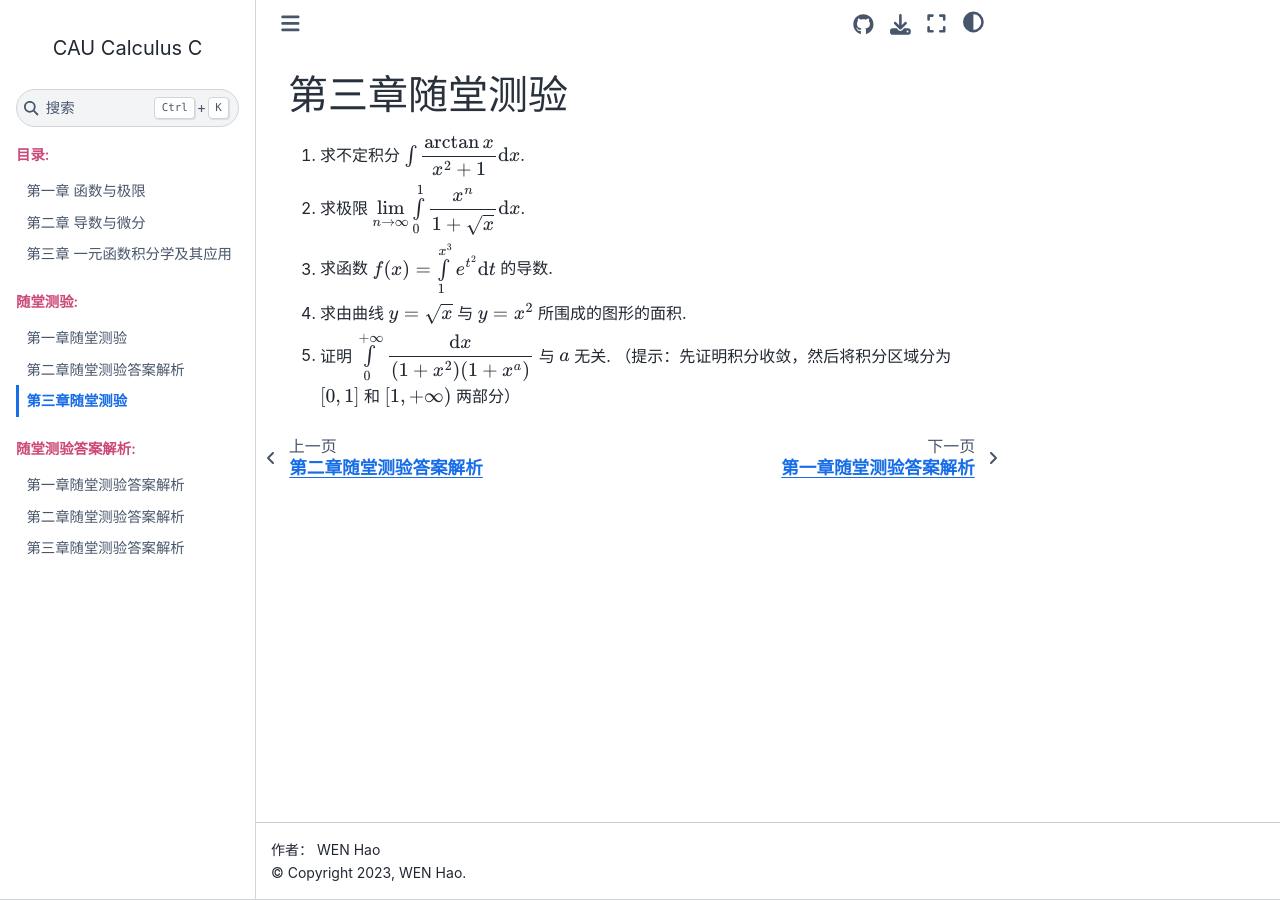
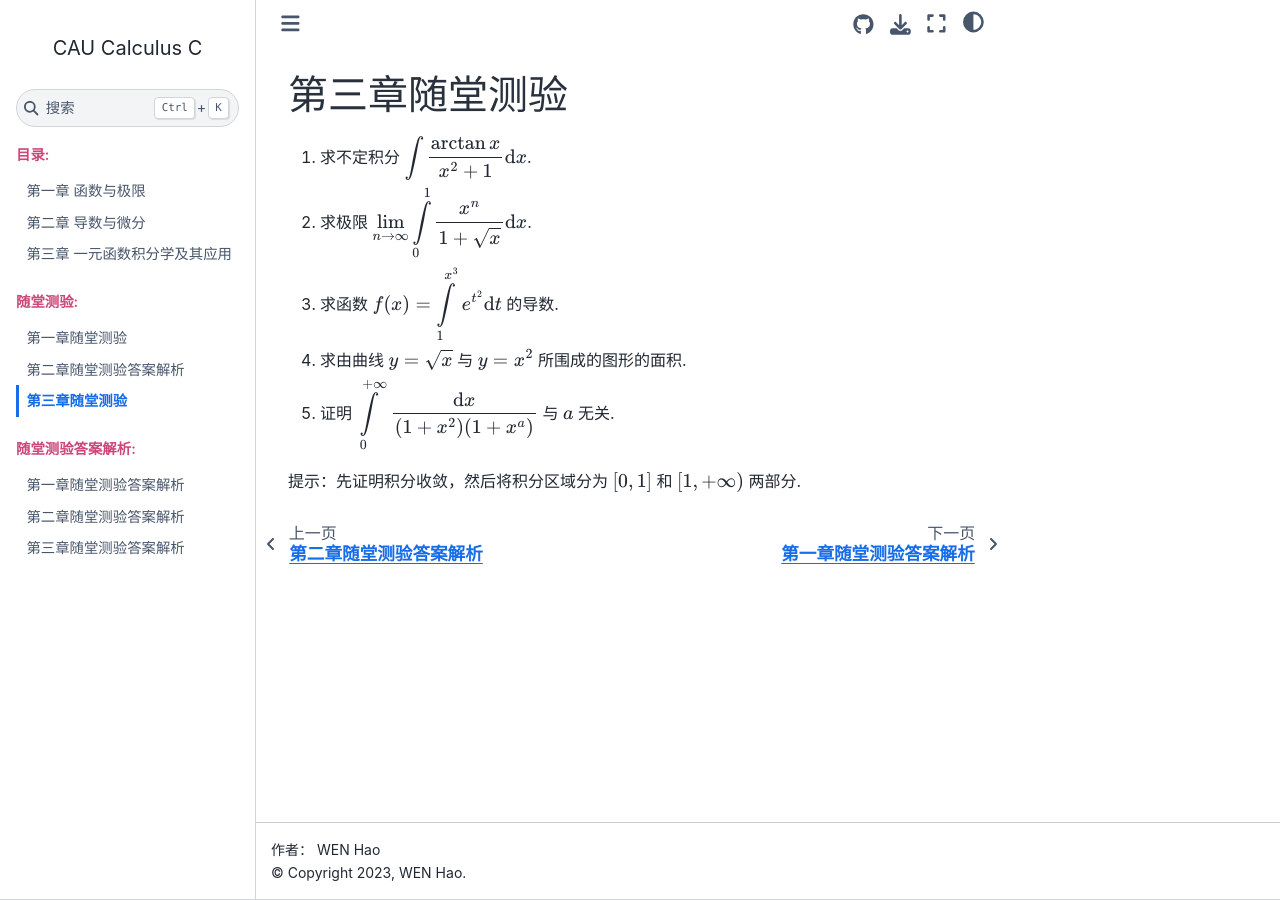
Before and after one commit to wenh06/CAU-Courses, a Sphinx documentation site: the page built from Calculus/source/exams/chap3.rst, in a window 1280 px wide. Built offline with Sphinx 7.4.7 and the Sphinx Book theme 1.1.4, drawn with Linux system fonts in a browser that asks for light colours.

Commit message:
update exam 3 and the solutions

```diff
--- a/Calculus/source/exams/chap3.rst
+++ b/Calculus/source/exams/chap3.rst
@@ -1,12 +1,14 @@
 第三章随堂测验
 =======================
 
-1. 求不定积分 :math:`\int \dfrac{\arctan x}{x^2 + 1} \mathrm{d} x`.
+1. 求不定积分 :math:`\displaystyle\int \dfrac{\arctan x}{x^2 + 1} \mathrm{d} x`.
 
-2. 求极限 :math:`\lim\limits_{n \to \infty} \int\limits_0^1 \dfrac{x^n}{1 + \sqrt{x}} \mathrm{d} x`.
+2. 求极限 :math:`\displaystyle \lim\limits_{n \to \infty} \int\limits_0^1 \dfrac{x^n}{1 + \sqrt{x}} \mathrm{d} x`.
 
-3. 求函数 :math:`f(x) = \int\limits_1^{x^3} e^{t^2} \mathrm{d} t` 的导数.
+3. 求函数 :math:`\displaystyle f(x) = \int\limits_1^{x^3} e^{t^2} \mathrm{d} t` 的导数.
 
 4. 求由曲线 :math:`y = \sqrt{x}` 与 :math:`y = x^2` 所围成的图形的面积.
 
-5. 证明 :math:`\int\limits_0^{+\infty} \dfrac{\mathrm{d} x}{(1 + x^2)(1 + x^a)}` 与 :math:`a` 无关. （提示：先证明积分收敛，然后将积分区域分为 :math:`[0, 1]` 和 :math:`[1, +\infty)` 两部分）
+5. 证明 :math:`\displaystyle \int\limits_0^{+\infty} \dfrac{\mathrm{d} x}{(1 + x^2)(1 + x^a)}` 与 :math:`a` 无关.
+
+提示：先证明积分收敛，然后将积分区域分为 :math:`[0, 1]` 和 :math:`[1, +\infty)` 两部分.
```
Also changed, not shown: Calculus/source/exams/chap3-sol.rst (+98 -0 lines).
